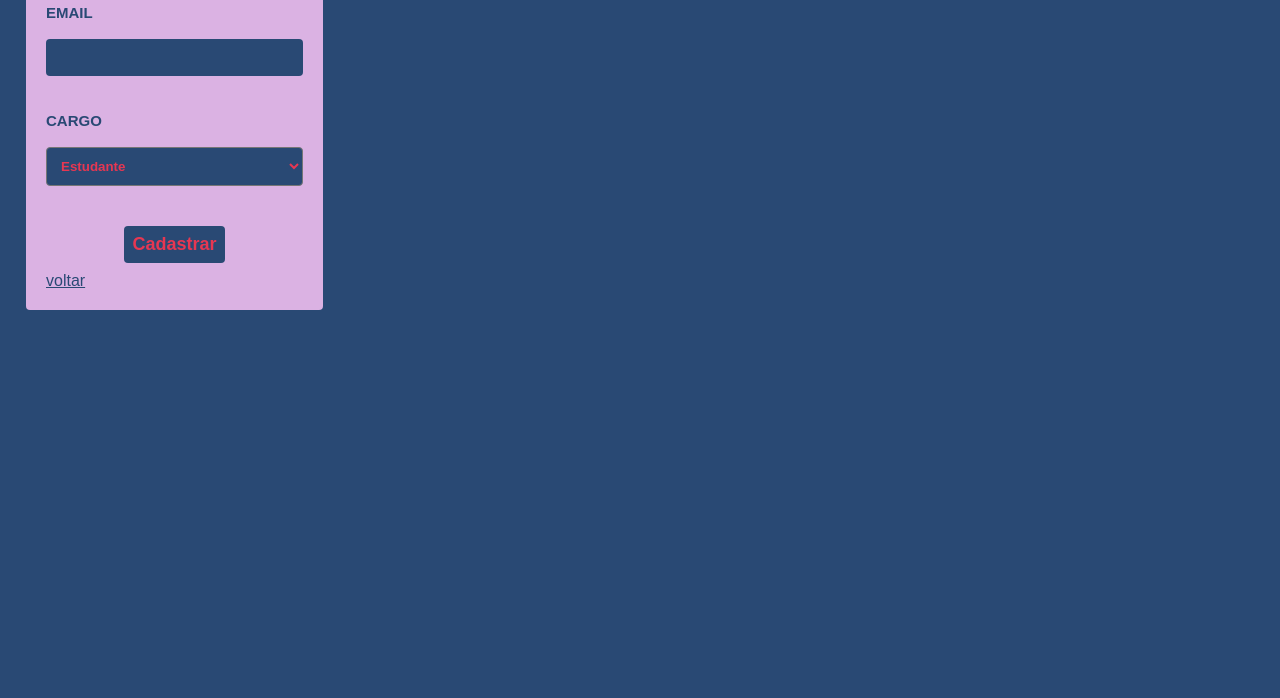
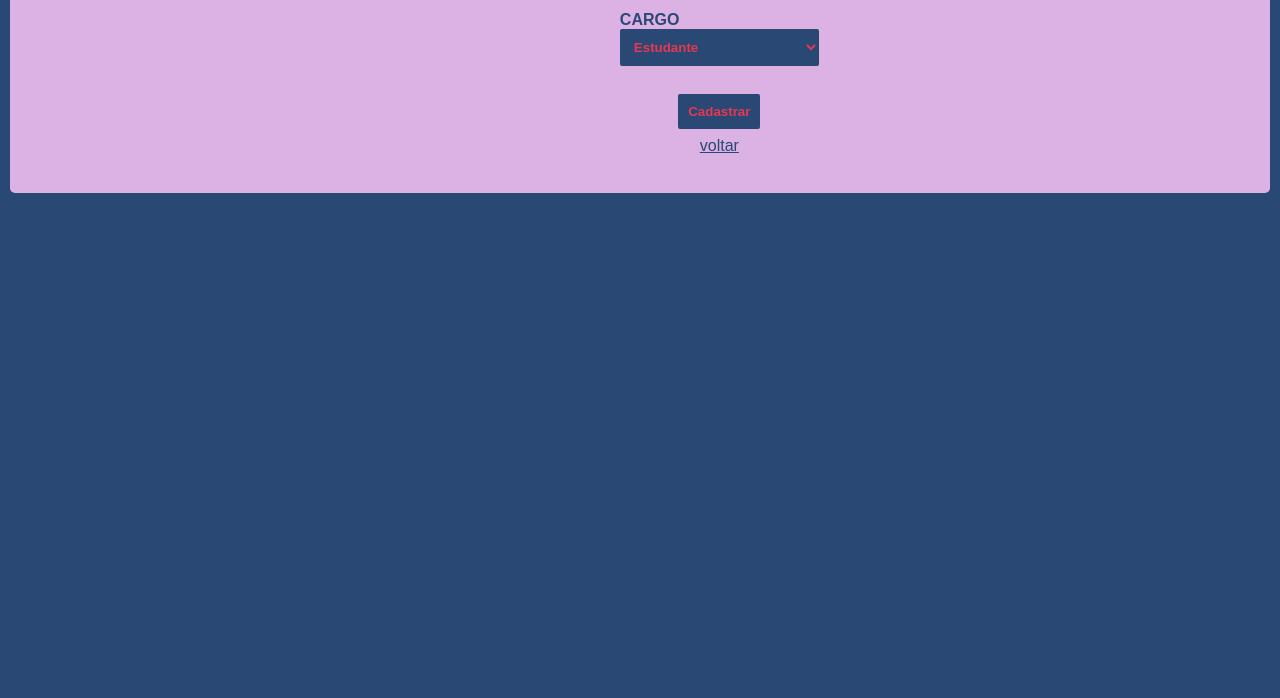
Before and after one commit to Manoel-Mieiro/projeto.integrador, a browser extension: page register.html in a window 1280 px wide. Shown: the part 102-800 px from the top of the page. Drawn offline with Linux system fonts and the light colour scheme.

Commit message:
Refactor CSS for improved layout and styling of form elements

```diff
--- a/style.css
+++ b/style.css
@@ -13,114 +13,39 @@
   box-sizing: border-box;
 }
 
-form {
-  display: flex;
-  flex-direction: column;
-  align-items: center;
-}
-
 html,
 body {
-  height: 150px;
-  max-height: 300px;
   font-family: Arial, sans-serif;
   background-color: var(--espeon-blue);
 }
 
-.main_card,
-.form_main {
-  background-color: var(--espeon-blue);
-  margin-bottom: 1px;
-  z-index: 1;
+.form_main{
+  background-color: var(--espeon-purple-light);
+  padding: 20px;
+  border-radius: 5px;
 }
 
-.main_card {
-  color: var(--espeon-purple-light);
-  display: grid;
+#register_form, #register_form h1 {
+  display: flex;
   justify-content: center;
-  width: 300px;
+  margin: 10px;
+  color: var(--espeon-blue);
 }
 
-.description,
-.form_main {
-  display: flex;
-  justify-content: center;
-  margin: 2em;
+.form-container, .form-container select{
+  width: 100%;
 }
 
-.form_main {
-  width: 500px;
-  display: grid;
-  grid-template-columns: repeat(2, 3fr);
-  gap: 20px;
-  justify-content: center;
-  padding: 20px;
-  height: auto;
-  color: var(--espeon-purple-light);
-}
-
-.form-container {
-  background-color: var(--espeon-purple-light);
+.form-container label{
   color: var(--espeon-blue);
-  padding: 20px;
-  border-radius: 4px;
-}
-
-.form_main label {
-  align-self: flex-start;
-}
-
-.form_main input {
-  align-self: center;
-}
-
-.form_main input {
-  background-color: var(--espeon-blue);
-  border: none;
-  border-radius: 4px;
-  padding: 8px;
-  color: var(--espeon-red);
-  font-weight: bolder;
-  font-size: large;
-}
-
-.form_main input:focus {
-  outline: none;
-  border: 2px solid var(--espeon-purple-dark);
-  background-color: var(--espeon-blue);
-  opacity: 0.6;
-  color: var(--espeon-red);
-}
-
-.form_main input:-webkit-autofill {
-  background-color: var(--espeon-blue) !important;
-  -webkit-box-shadow: 0 0 0px 1000px var(--espeon-blue) inset !important;
-  -webkit-text-fill-color: var(--espeon-red) !important;
-  caret-color: var(--espeon-red) !important;
-  transition: background-color 5000s ease-in-out 0s;
-}
-
-.form_main label {
-  font-size: 15px;
   font-weight: bold;
 }
 
-.form_header {
-  display: grid;
-  grid-template-rows: 2fr 0.4fr;
+.form-container input, .form-container label, .form-container select {
+  margin-bottom: 2px;
 }
 
-.form_header h1 {
-  font-size: 30px;
-}
-
-.form_footer {
-  display: flex;
-  justify-content: center;
-  padding: 20px;
-}
-
-.btns {
+.form-container input, .form-container select, .btns {
   padding: 10px;
   border: none;
   border-radius: 2px;
@@ -128,7 +53,6 @@ body {
   color: var(--espeon-red);
   font-weight: bold;
   align-self: center;
-  margin: 4px;
 }
 
 .underline_btn {
@@ -139,59 +63,8 @@ body {
   font-size: 1em;
 }
 
-.selector{
+.btns, .underline_btn {
   display: flex;
-  justify-content: flex-start;
-  margin: 0 auto;
-  width: 100%;
-  padding: 10px;
-  border-radius: 4px;
+  justify-content: center;
+  margin: 8px auto;
 }
-
-.selector, option{
-  background-color: var(--espeon-blue);
-  color: var(--espeon-red);
-  font-weight: bold;
-}
-
-#espeon_image {
-  height: 5rem;
-  justify-self: center;
-}
-
-#start,
-#stop {
-  background-color: var(--espeon-red);
-  color: var(--espeon-purple-light);
-  border: 1px;
-  border-radius: 2px;
-  font-weight: bold;
-}
-
-#stop {
-  background-color: var(--espeon-purple-dark);
-}
-
-#logo {
-}
-
-#login {
-}
-
-#register {
-}
-
-#register_form, .form_main{
-  height: 100px;
-  padding-bottom: 10px;
-  width: 288px;
-}
-
-#register_form, form{
-  margin-bottom: 5px;
-}
-
-#register_form, h1{
-  padding: 4px;
-  margin-bottom: 4px;
-}
```
